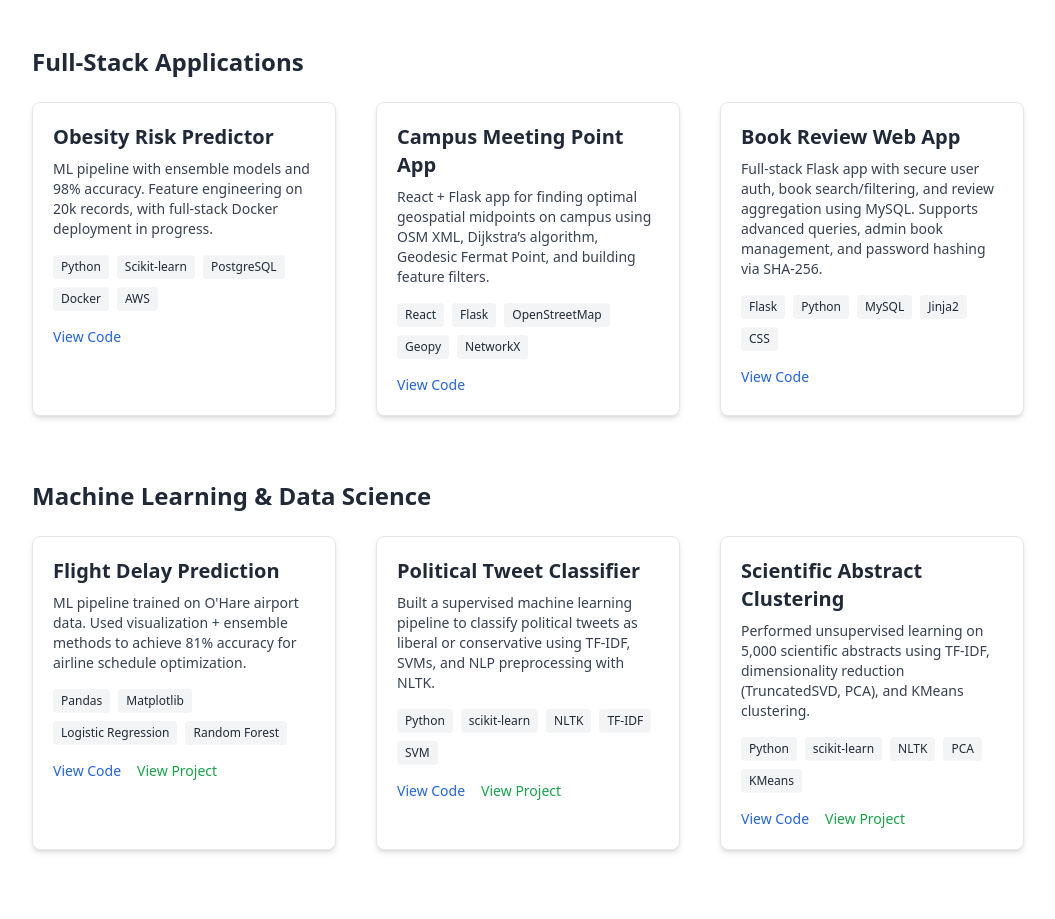
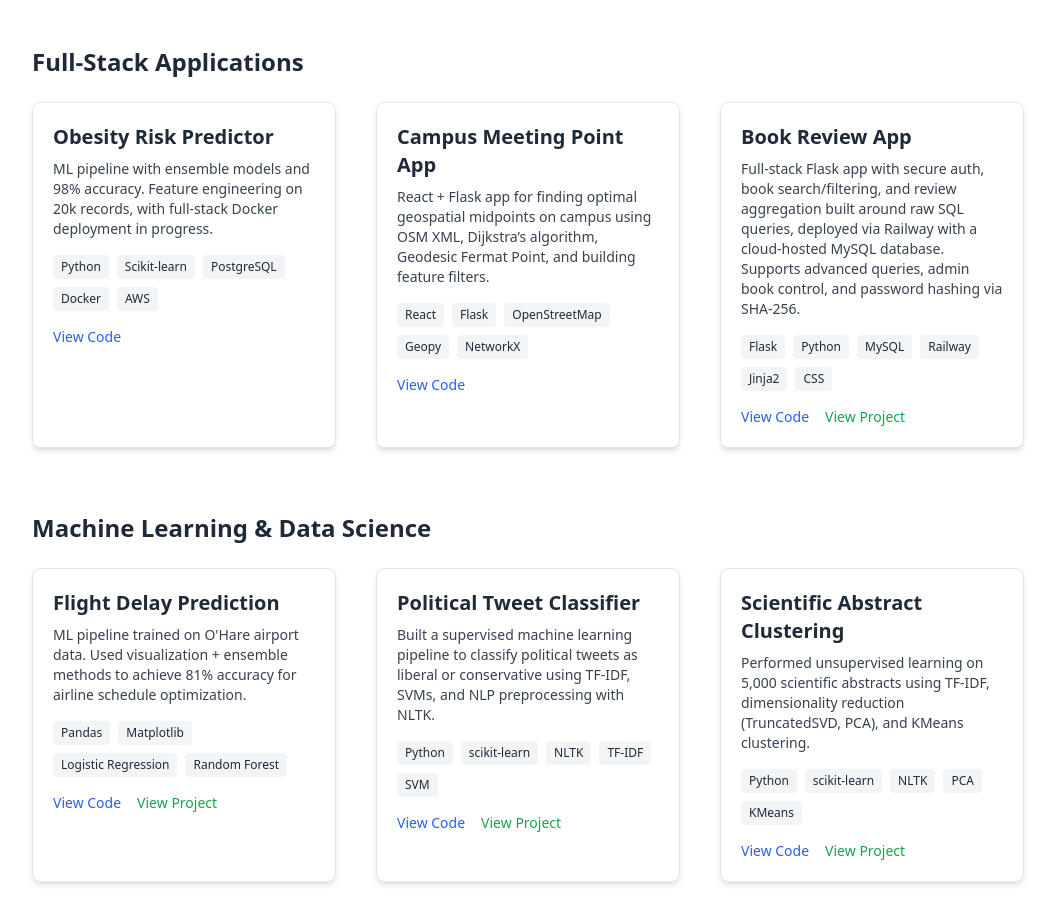
Before and after one commit to mohammadnusairat/Landing-Page, a React (Vite) app: page / in a window 1280 px wide. Shown: the part 2895-3814 px from the top of the page, without its empty margins (112-1167 px from the left). Built offline with nearby package versions, Linux system fonts and the light colour scheme.

Commit message:
added book review app live link

```diff
--- a/src/sections/Projects.tsx
+++ b/src/sections/Projects.tsx
@@ -20,12 +20,12 @@ const projectsByCategory = {
       live: "" // TO-DO
     },
     {
-      title: "Book Review Web App",
-      description: "Full-stack Flask app with secure user auth, book search/filtering, and review aggregation using MySQL. Supports advanced queries, admin book management, and password hashing via SHA-256.",
-      tech: ["Flask", "Python", "MySQL", "Jinja2", "CSS"],
+      title: "Book Review App",
+      description: "Full-stack Flask app with secure auth, book search/filtering, and review aggregation built around raw SQL queries, deployed via Railway with a cloud-hosted MySQL database. Supports advanced queries, admin book control, and password hashing via SHA-256.",
+      tech: ["Flask", "Python", "MySQL", "Railway", "Jinja2", "CSS"],
       image: "", // Add this
       github: "https://github.com/mohammadnusairat/Book-Review-Application",
-      live: "" // TO-DO
+      live: "https://web-production-0014.up.railway.app/"
     }
   ],
   "Machine Learning & Data Science": [
```
